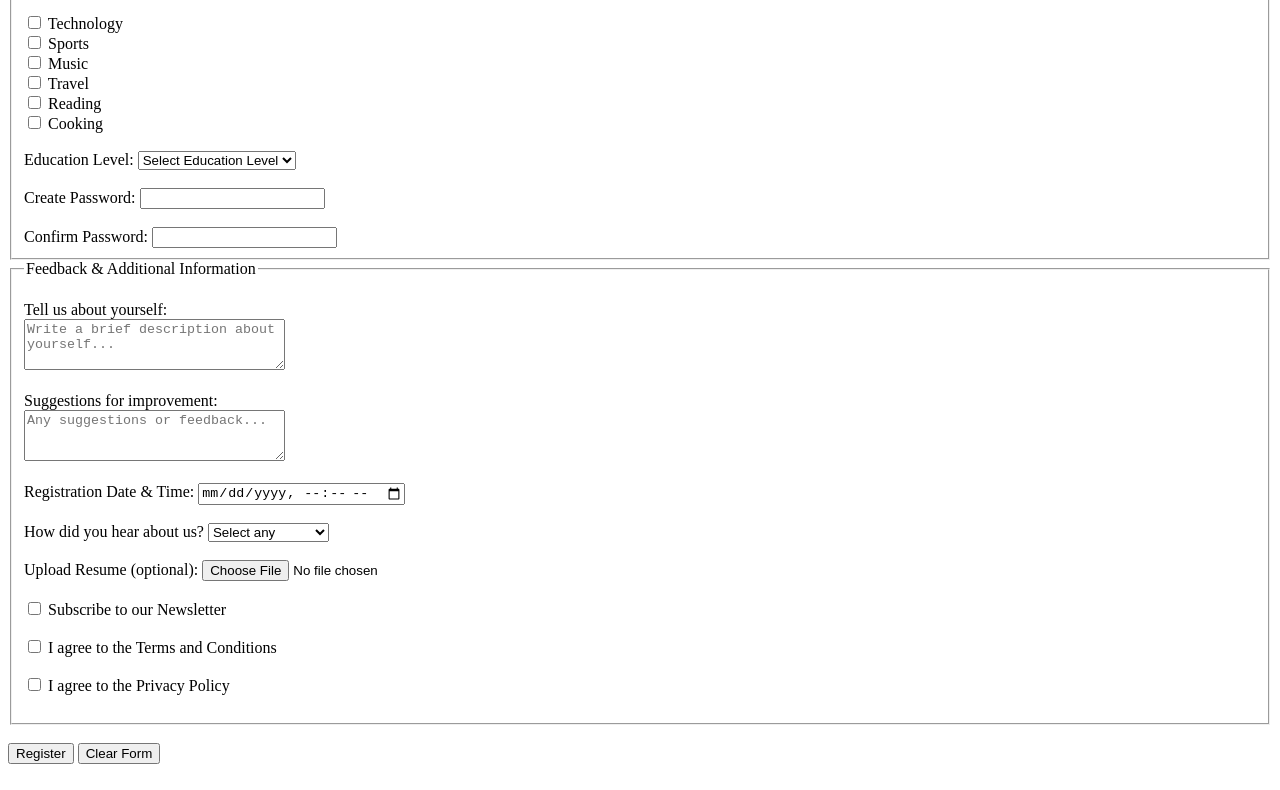
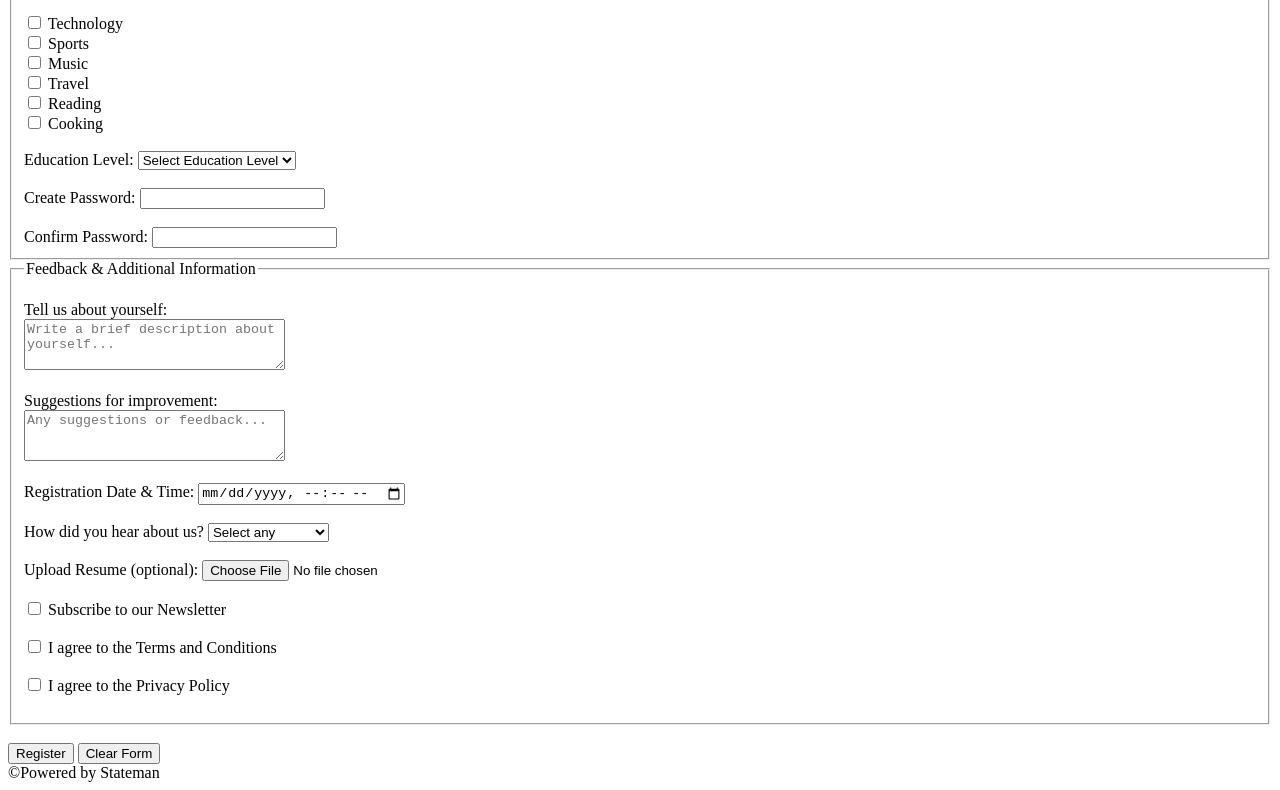
Before and after one commit to Stateman-7/Forms-de-semantic, a plain HTML site: page index.html in a window 1280 px wide. Shown: the part 963-1753 px from the top of the page. Drawn offline with Linux system fonts and the light colour scheme.

Commit message:
Update index.html

```diff
--- a/index.html
+++ b/index.html
@@ -195,5 +195,8 @@
       <button type="reset">Clear Form</button>
     </form>
   </main>
+  <footer>
+    ©Powered by Stateman
+</footer>
 </body>
 </html>
```
